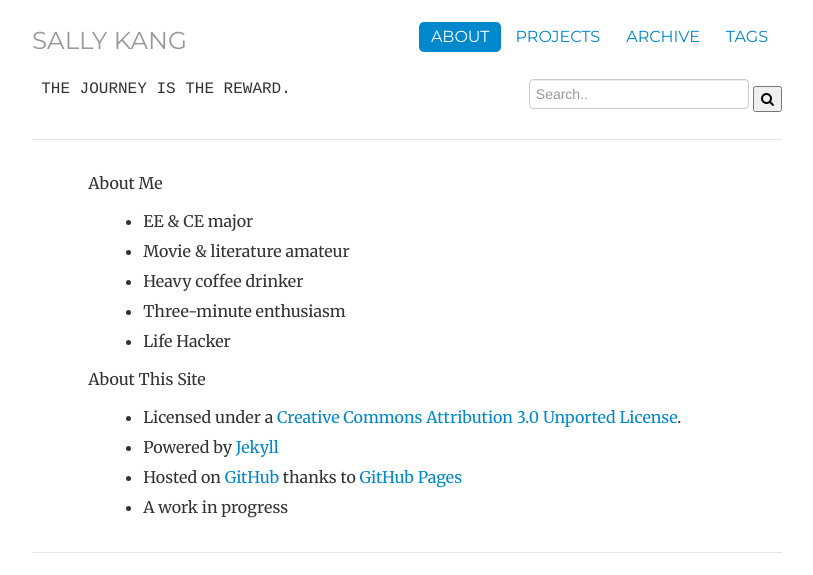
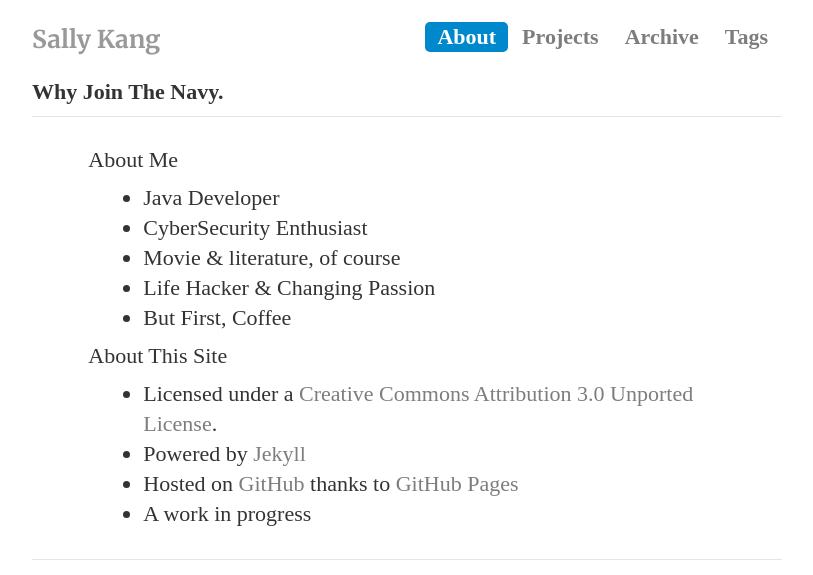
Before and after one commit to SallyKAN/SallyKAN.github.io, a Jekyll site: the page built from about/index.html, in a window 1280 px wide. Shown: the top 575 px of the page, without its empty margins (233-1046 px from the left). Built offline with Jekyll 4.4.1, drawn with Linux system fonts in a browser that asks for light colours; comment, search, counter and statistics services are not loaded.

```diff
--- a/_includes/header.html
+++ b/_includes/header.html
@@ -8,17 +8,16 @@
 
 	</ul>
 	<h3 class="text-muted"><a href="/">Sally Kang</a></h3>
-	<div class="row">
-		<div class = "col-sm-3" style="float: left;
-    width: 40%;font-family:courier;text-align: center">
-			 <p>The Journey is the Reward.</p>
-		</div>
-		<div class="col-sm-9" >
-			<form action="/search.html" method="get" align="right">
-  				<input type="text" id="search-box" name="query" placeholder="Search..">
-  				<button type="submit"><i class="fa fa-search"></i></button>
-			</form>
-		</div>
+	<div>
+		<div>
+			 <p>why join the navy.</p>
+	    </div>
+		<!-- <div class="col-sm-9" >
+			 <form action="/search.html" method="get" align="right">
+  			 <input type="text" id="search-box" name="query" placeholder="Search..">
+  			 <button type="submit"><i class="fa fa-search"></i></button>
+			 </form>
+		     </div> -->
 <!-- <ul id="search-results"></ul> -->
 	</div> <!-- /header -->
 </div>
--- a/_includes/scripts.html
+++ b/_includes/scripts.html
@@ -17,5 +17,5 @@
     {% endfor %}
   };
 </script>
-<script src="/js/lunr.min.js"></script>
-<script src="/js/search.js"></script>
+<!-- <script src="/js/lunr.min.js"></script> -->
+<!-- <script src="/js/search.js"></script> -->
--- a/about/index.html
+++ b/about/index.html
@@ -13,11 +13,11 @@ description: For Web learning and fun
 
   <p>About Me</p>
   <ul class="list-unstyled">
-    <li>EE & CE major </li>
-    <li>Movie & literature amateur</li>
-    <li>Heavy coffee drinker</li>
-    <li>Three-minute enthusiasm</li>
-    <li>Life Hacker</li>
+      <li>Java Developer </li>
+      <li>CyberSecurity Enthusiast</li>
+      <li>Movie & literature, of course </li>
+    <li>Life Hacker & Changing Passion </li>
+    <li>But First, Coffee</li>
   </ul>
   <p>About This Site</p>
       <ul class="list-unstyled">
--- a/css/style.css
+++ b/css/style.css
@@ -1,14 +1,14 @@
 @import url(http://fonts.googleapis.com/css?family=Merriweather:300,300italic,400,400italic,700,700italic);
 @import url(http://fonts.googleapis.com/css?family=Montserrat);
 
-body { padding-top: 20px; padding-bottom: 40px; font-family: 'Merriweather', Georgia, Times; font-size: 16px; }
+body { padding-top: 20px; padding-bottom: 60px; font-family: American Typewriter, serif;font-size: 22px;line-height: 20pt;}
 
 h1, h2, h3, h4, h5, h6, .h1, .h2, .h3, .h4, .h5, .h6 { font-family: 'Merriweather', Georgia, Times; font-weight: 700;}
 
 blockquote p { font-size: 16px; line-height: 1.6em; }
 
 /* Masthead */
-.header, .footer, .header h3 { font-family: 'Montserrat', Helvetica, sans-serif; text-transform: uppercase; font-weight: normal; }
+.header, .footer, .header h2 { font-family: inherit; text-transform: capitalize; font-weight: bold; }
 
 /* Navigation */
 h3.text-muted a {text-decoration: none; color: #999999; }
```
Also changed, not shown: _posts/2019-09-03-paper-review-hijacking-bitcoin-routing-attacks-on-cryptocurrencies.md (added, +53 -0 lines), _posts/2019-09-03-paper-review.md (added, +50 -0 lines), css/bootstrap.min.css, 1 other file.
